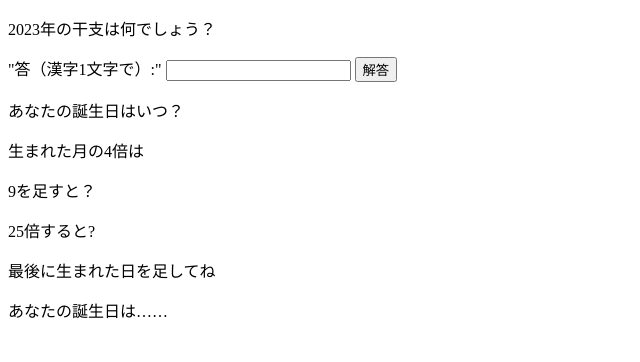
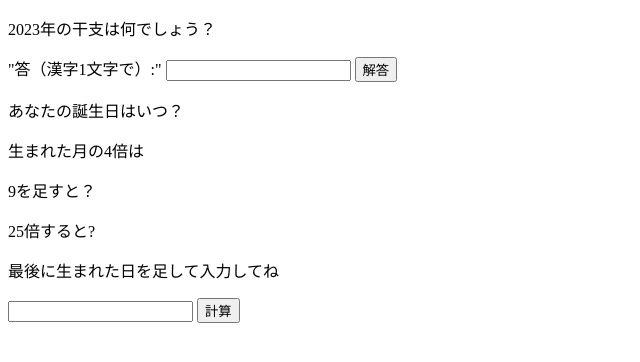
Before and after one commit to shiromike/hune, a plain HTML site: page index.html in a window 1280 px wide. Shown: the whole page, without its empty margins (0-640 px from the left). Drawn offline with Linux system fonts and the light colour scheme.

Commit message:
Update index.html

```diff
--- a/index.html
+++ b/index.html
@@ -15,6 +15,9 @@
  <p>生まれた月の4倍は</p>
  <p>9を足すと？</p>
  <p>25倍すると?</p>
- <p>最後に生まれた日を足してね</p>
- <p>あなたの誕生日は……</p>
+ <p>最後に生まれた日を足して入力してね</p>
+ <p>
+ <input type="text" id="input1">
+ <input type="button" value="計算" onclick="add();">
+ </p>
 </body>
```
